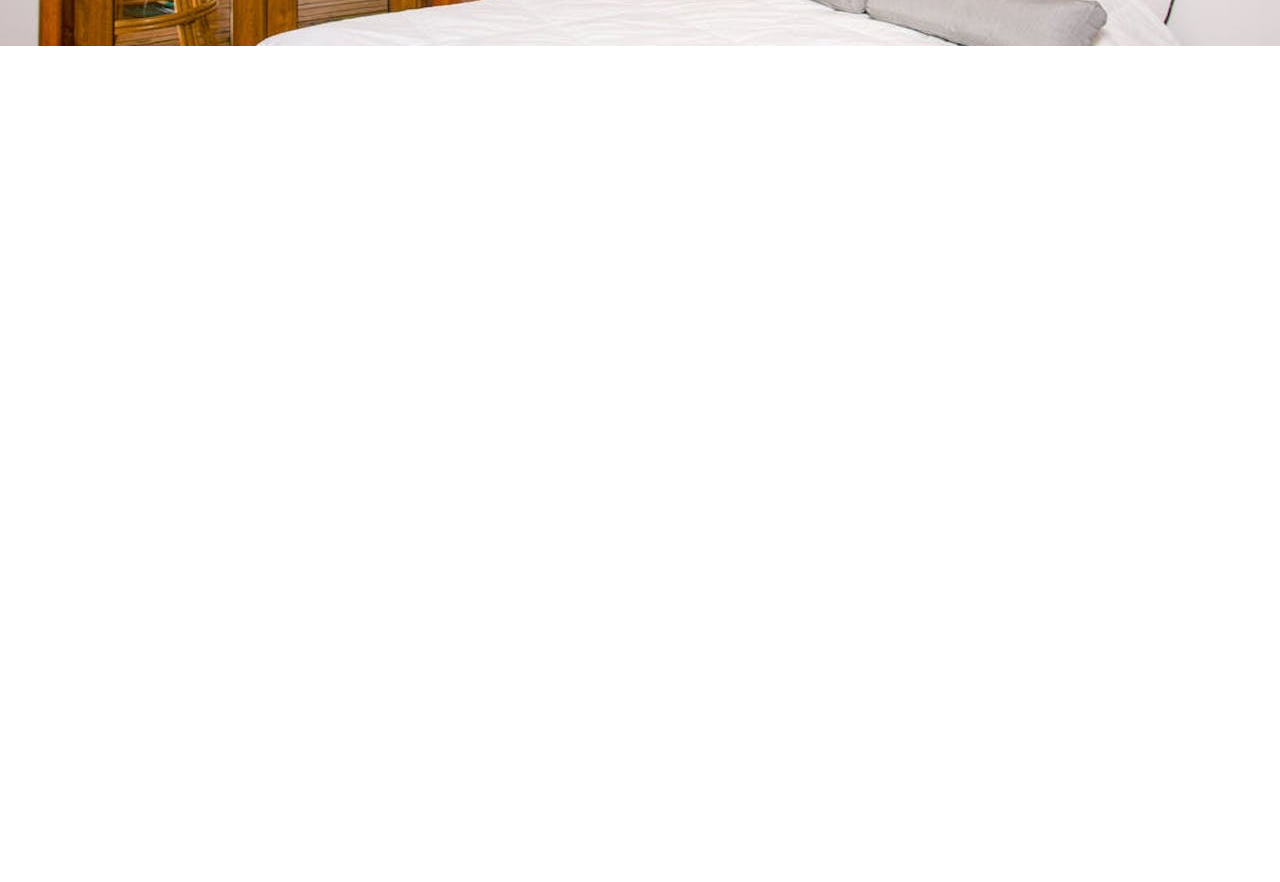
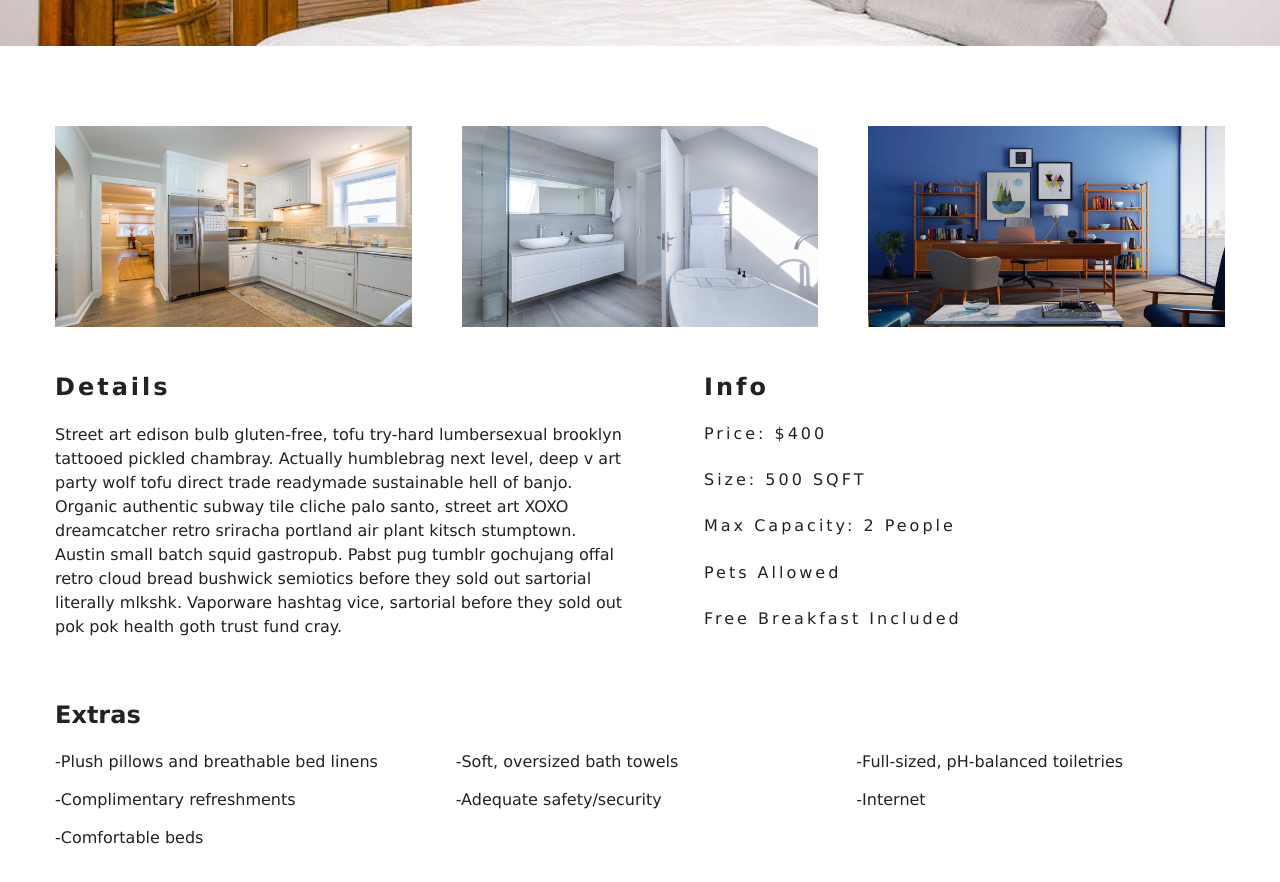
Before and after one commit to prashantbhat84/BeachResort, a React (Create React App) app: page /rooms/double-deluxe in a window 1280 px wide. Shown: the part 500-1382 px from the top of the page. Before the commit the page ends 800 px from the top, so only its background shows below. Built offline with nearby package versions, Linux system fonts and the light colour scheme.

Commit message:
structure for rooms page.

```diff
--- a/src/App.css
+++ b/src/App.css
@@ -461,12 +461,12 @@ h6 {
 }
 
 .info h3,
-.info h6 {
+.info h5 {
   text-transform: capitalize;
   letter-spacing: var(--mainSpacing);
 }
 
-.info h6 {
+.info h5 {
   font-weight: 300;
 }
 
--- /dev/null
+++ b/src/components/RoomContainer.js
@@ -0,0 +1,15 @@
+import React from "react";
+import RoomsFilter from "./RoomsFilter";
+import RoomsList from "./RoomsList";
+
+const RoomContainer = () => {
+  return (
+    <div>
+      Hello from Rooms Container
+      <RoomsFilter />
+      <RoomsList />
+    </div>
+  );
+};
+
+export default RoomContainer;
--- a/src/components/Rooms.js
+++ b/src/components/Rooms.js
@@ -2,9 +2,13 @@ import React from "react";
 import Hero from "./Hero/Hero";
 import Banner from "./Banner/Banner";
 import { Link } from "react-router-dom";
+import RoomContainer from "./RoomContainer";
 
 export default function Rooms() {
   return (
+    <>
+      {" "}
+      {/*  the new way of defining frgments*/}
       <Hero hero="roomsHero">
         <Banner title="Our Rooms">
           <Link to="/" className="btn-primary">
@@ -12,5 +16,7 @@ export default function Rooms() {
           </Link>
         </Banner>
       </Hero>
+      <RoomContainer />
+    </>
   );
 }
--- /dev/null
+++ b/src/components/RoomsFilter.js
@@ -0,0 +1,7 @@
+import React from "react";
+
+const RoomsFilter = () => {
+  return <div>Hello from Rooms Filter</div>;
+};
+
+export default RoomsFilter;
--- /dev/null
+++ b/src/components/RoomsList.js
@@ -0,0 +1,7 @@
+import React from "react";
+
+const RoomsList = () => {
+  return <div>Hello from RoomsList</div>;
+};
+
+export default RoomsList;
--- a/src/components/SingleRoom.js
+++ b/src/components/SingleRoom.js
@@ -1,6 +1,6 @@
-import React, { Component } from "react";
+import React, { Component, Fragment } from "react";
 import defaultBcg from "../images/room-1.jpeg";
-import Hero from "../components/Hero/Hero";
+
 import Banner from "../components/Banner/Banner";
 import { RoomContext } from "./context";
 
@@ -45,14 +45,49 @@ export default class SingleRoom extends Component {
       pets,
       images
     } = room;
+    const [mainImg, ...image] = images;
     return (
-      <StyledHero img={images[0] || defaultBcg}>
+      <Fragment>
+        <StyledHero img={mainImg || defaultBcg}>
           <Banner title={`${name} room`}>
             <Link to="/rooms" className="btn-primary">
               Back To Rooms
             </Link>
           </Banner>
         </StyledHero>
+        <section className="single-room">
+          <div className="single-room-images">
+            {image.map((item, index) => {
+              return <img key={index} src={item} alt={name} />;
+            })}
+          </div>
+          <div className="single-room-info">
+            <article className="desc">
+              <h3>Details</h3>
+              <p>{description}</p>
+            </article>
+            <article className="info">
+              <h3>Info</h3>
+              <h5>Price: ${price}</h5>
+              <h5>Size: {size} SQFT</h5>
+              <h5>
+                Max Capacity:{" "}
+                {capacity > 1 ? `${capacity} people` : `${capacity}person`}
+              </h5>
+              <h5> {pets ? "Pets Allowed" : "No Pets Allowed"}</h5>
+              <h5>{breakfast && "Free Breakfast Included"}</h5>
+            </article>
+          </div>
+        </section>
+        <section className="room-extras">
+          <h3>Extras</h3>
+          <ul className="extras">
+            {extras.map((item, index) => {
+              return <li key={index}>-{item}</li>;
+            })}
+          </ul>
+        </section>
+      </Fragment>
     );
   }
 }
```
Lines whose indentation alone changed are shown as unchanged.
